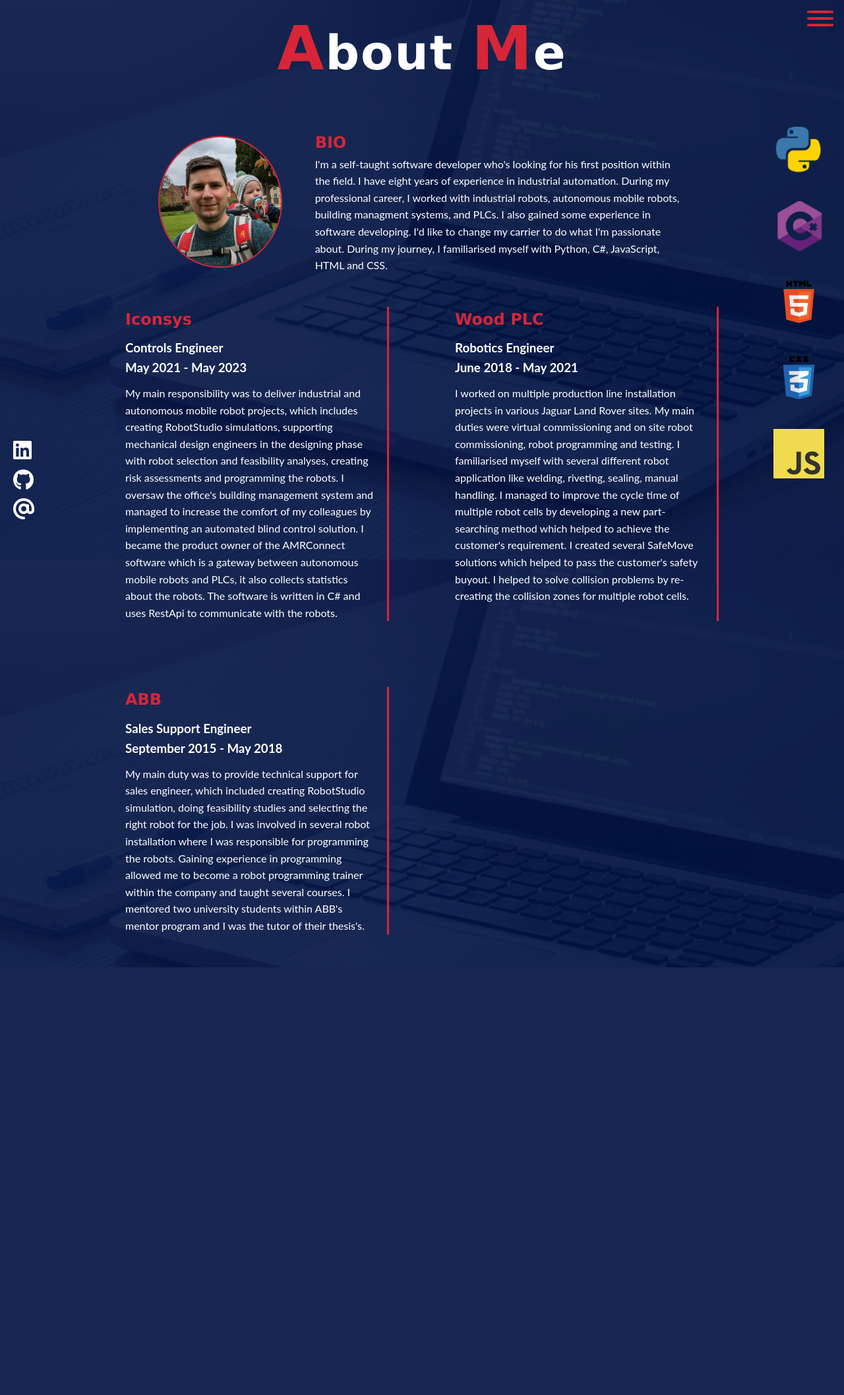
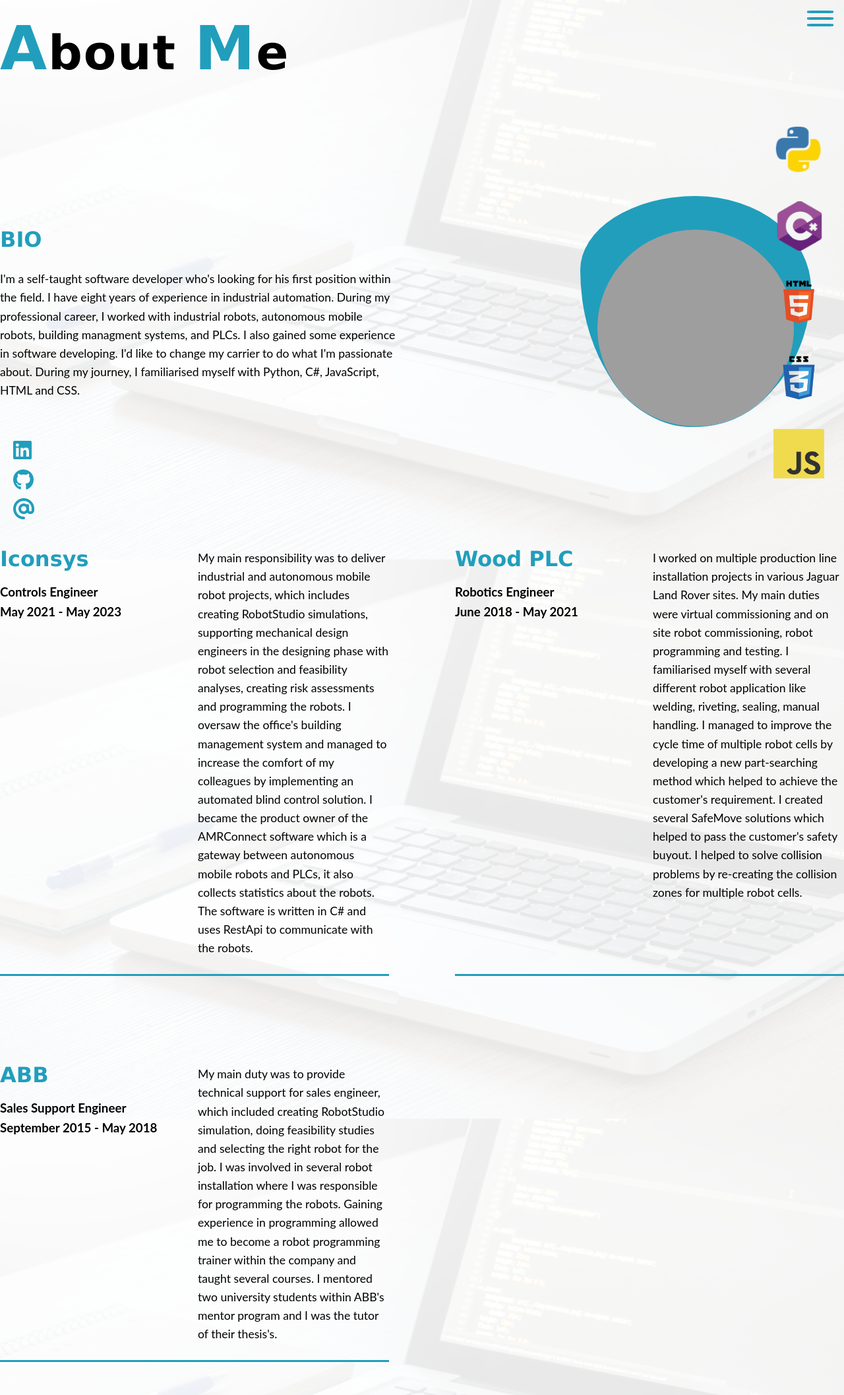
Before and after one commit to nemetht91/Portfolio, a Flask app: page /about in a window 1280 px wide. Shown: the whole page at 66% size. Before the commit the page ends 1466 px from the top, so only its background shows below. Run offline with Flask 3, Linux system fonts and the light colour scheme; grey boxes are pictures that could not be loaded.

Commit message:
about page design change - desktop

```diff
--- a/static/css/style.css
+++ b/static/css/style.css
@@ -1,9 +1,9 @@
 :root{
-    --primary-color:#D72638;
-    --secondary-color:#1c3fa8;
+    --primary-color:#219ebc;
+    --secondary-color: #001242;
     --dark-color:#000;
     --light-color:#f4f4f4e3;
-    --text-color: gray;
+    --text-color: black;
     --showcase-background: url("https://github.com/nemetht91/Portfolio/blob/main/static/img/code3.jpg?raw=true");
 }
 
@@ -32,12 +32,14 @@ ul{
 
 a{
     text-decoration: none;
-    color: #fff;
+    color: var(--primary-color);
 }
 
 a:hover{
     color: var(--primary-color);
     cursor: pointer;
+    transform: scale(1.1);
+    transition-duration: 0.25s;
 }
 
 .hidden{
@@ -54,6 +56,10 @@ body{
     background-size: cover;
     background-attachment: fixed;
     background-position: center;
+}
+
+p{
+    font-size: 1.1rem;
 }
 
 /* Navigation */
@@ -176,48 +182,84 @@ body{
 
 /* About */
 
+.about{
+    background-color:  rgba(0, 18, 66, 0.9);
+    background-color:  rgba(255, 255, 255, 0.9);
+    display: flex;
+    justify-content: center;
+}
+
 .about .container{
-    padding: 0px 150px;
+    max-width: 1300px;
     display: flex;
     flex-direction: column;
-    align-items: center;
+    align-items: flex-start;
     gap: 50px;
-    background-color:  rgba(0, 18, 66, 0.9);
-    color: #fff;
+
+
+    color: var(--text-color);
     min-height: 100vh;
+}
+
+.about h1{
+    color: var(--text-color);
+    align-self: c;
 }
 
 .about h2{
     font-family: Verdana, Geneva, Tahoma, sans-serif;
     color: var(--primary-color);
+    font-size: 2rem;
+    margin-bottom: 20px;
+}
+.about h3{
+    width: max-content;
+
 }
 
 .bio{
     display: flex;
     align-items: center;
-    max-width: 800px;
-    gap: 50px;
+    justify-content: space-between;
+    margin: 100px 0px;
+    width: 100%;
+}
+
+.bio .text{
+    max-width: 600px;
+
 }
 
 .bio img{
-    height: 200px;
-    width: 200px;
+    height: 300px;
+    width: 300px;
     border-radius: 50%;
     object-fit: cover;
-    border: var(--primary-color) 2px solid;
+    border: var(--primary-color) solid 0.5px;
+}
+
+.image{
+    min-width: 350px;
+    height: 350px;
+    background-color: var(--primary-color);
+    border-radius: 50% 50% 52% 48% / 32% 40% 60% 68% ;
+    display: flex;
+    justify-content: center;
+    align-items: flex-end;
+    margin-right: 50px;
+
 }
 
 .experience{
-    display: grid;
-    grid-template-columns: repeat(3, 1fr);
-    gap: 100px;
+
     padding-bottom: 50px;
 }
 
 .job{
-    max-width: 400px;
-    padding-right: 20px;
-    border-right: var(--primary-color) 3px solid;
+    padding: 25px 0px;
+
+    border-bottom: var(--primary-color) 3px solid;
+    display: flex;
 }
 
 .job h2{
@@ -226,6 +268,12 @@ body{
 
 .job p{
     margin-top: 10px;
+}
+
+.header{
+
+    min-width: 300px;
+
 }
 
 .skills{
--- a/templates/about.html
+++ b/templates/about.html
@@ -4,29 +4,37 @@
         <div class="container">
             <h1><span class="initials">A</span>bout <span class="initials">M</span>e</h1>
             <div class="bio">
-                <img src="../static/img/me.jpg" alt="me">
                 <div class="text">
                     <h2>BIO</h2>
                     <p>I'm a self-taught software developer who's looking for his first position within the field. I have eight years of experience in industrial automation. During my professional career, I worked with industrial robots, autonomous mobile robots, building managment systems, and PLCs. I also gained some experience in software developing. I'd like to change my carrier to do what I'm passionate about. During my journey, I familiarised myself with Python, C#, JavaScript, HTML and CSS.</p>
                 </div>
+                <div class="image">
+                    <img src="../static/img/me.png" alt="me">
+                </div>
             </div>
             <div class="experience">
                 <div class="job">
+                    <div class="header">
                         <h2>Iconsys</h2>
                         <h3>Controls Engineer</h3>
                         <h3>May 2021 - May 2023</h3>
+                    </div>
                     <p>My main responsibility was to deliver industrial and autonomous mobile robot projects, which includes creating RobotStudio simulations, supporting mechanical design engineers in the designing phase with robot selection and feasibility analyses, creating risk assessments and programming the robots. I oversaw the office's building management system and managed to increase the comfort of my colleagues by implementing an automated blind control solution. I became the product owner of the AMRConnect software which is a gateway between autonomous mobile robots and PLCs, it also collects statistics about the robots. The software is written in C# and uses RestApi to communicate with the robots.</p>
                 </div>
                 <div class="job">
+                    <div class="header">
                         <h2>Wood PLC</h2>
                         <h3>Robotics Engineer</h3>
                         <h3>June 2018 - May 2021</h3>
+                    </div>
                     <p>I worked on multiple production line installation projects in various Jaguar Land Rover sites. My main duties were virtual commissioning and on site robot commissioning, robot programming and testing. I familiarised myself with several different robot application like welding, riveting, sealing, manual handling. I managed to improve the cycle time of multiple robot cells by developing a new part-searching method which helped to achieve the customer's requirement. I created several SafeMove solutions which helped to pass the customer's safety buyout. I helped to solve collision problems by re-creating the collision zones for multiple robot cells.</p>
                 </div>
                 <div class="job">
+                    <div class="header">
                         <h2>ABB</h2>
                         <h3>Sales Support Engineer</h3>
                         <h3>September 2015 - May 2018</h3>
+                    </div>
                     <p>My main duty was to provide technical support for sales engineer, which included creating RobotStudio simulation, doing feasibility studies and selecting the right robot for the job. I was involved in several robot installation where I was responsible for programming the robots. Gaining experience in programming allowed me to become a robot programming trainer within the company and taught several courses. I mentored two university students within ABB's mentor program and I was the tutor of their thesis's.</p>
                 </div>
             </div>
```
Lines whose indentation alone changed are shown as unchanged.
